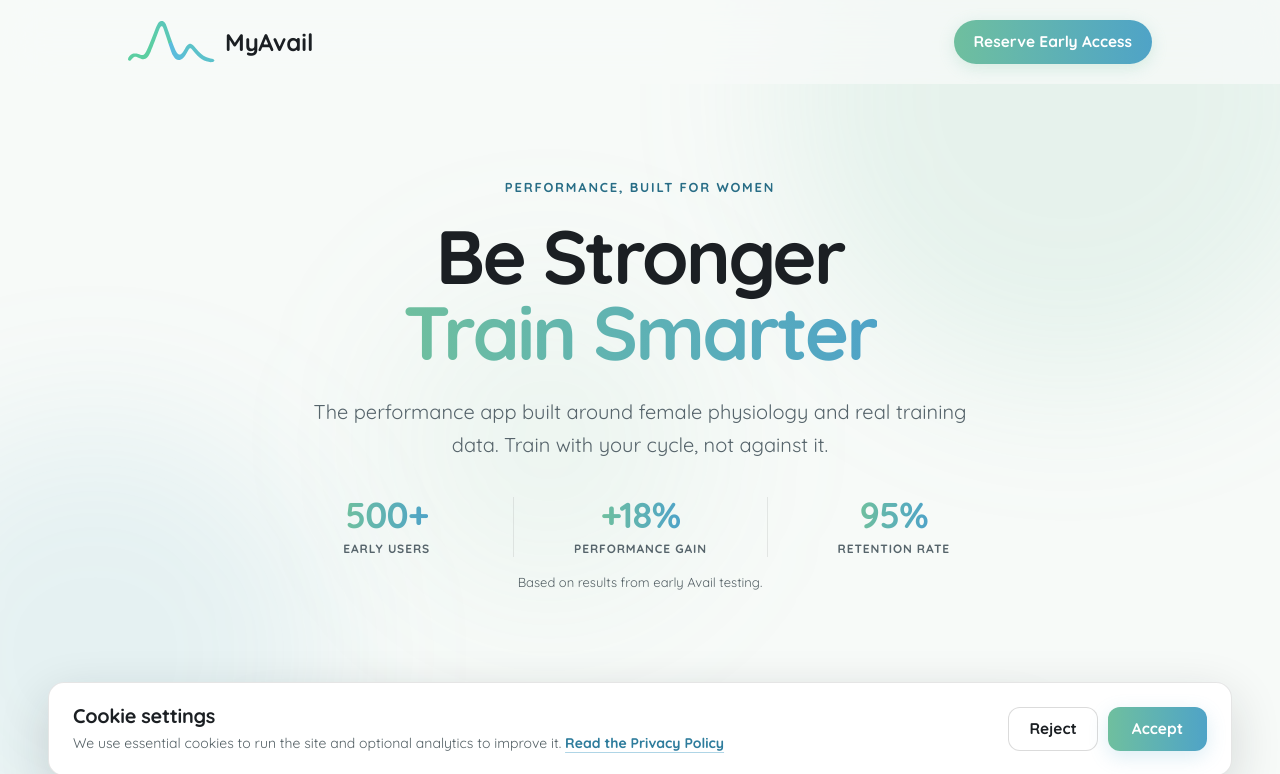
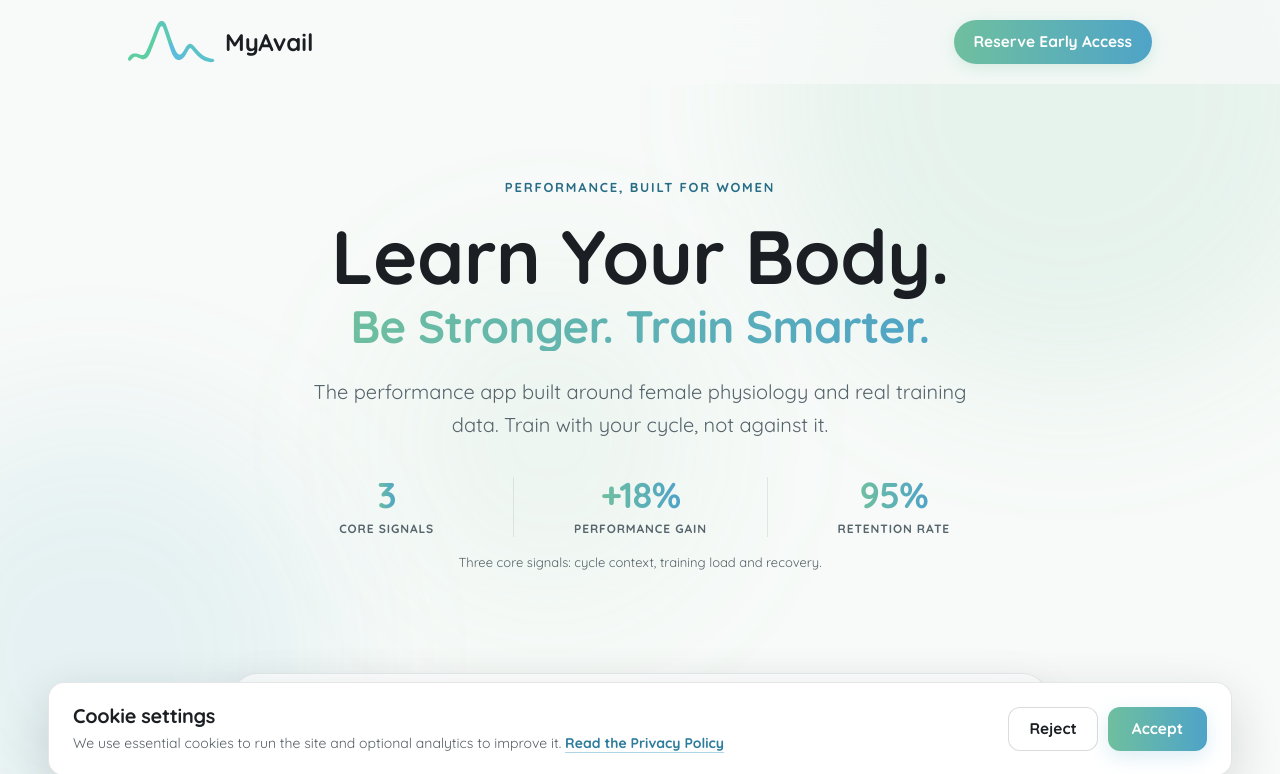
Before and after one commit to AvailHQ/Avail-B2C, a React (Vite) app: page / in a window 1280 px wide. Shown: the top 774 px of the page. Built offline with nearby package versions, Linux system fonts and the light colour scheme; no server answers; a web font is replaced by a local one.

Commit message:
Refine hero message hierarchy

```diff
--- a/src/components/landing/HeroSection.tsx
+++ b/src/components/landing/HeroSection.tsx
@@ -10,10 +10,13 @@ export function HeroSection() {
         Performance, built for women
       </p>
 
-      <h1 className="fade-up fade-up-delay-1 mx-auto mb-6 max-w-[900px] text-[clamp(2.5rem,1.75rem+3.7vw,5.125rem)] leading-[1.02] font-black tracking-[-0.035em] text-[#1B1F23]">
-        Be Stronger
-        <br />
-        <span className={gradientText}>Train Smarter</span>
+      <h1 className="fade-up fade-up-delay-1 mx-auto mb-6 max-w-[1100px] font-black tracking-[-0.035em] text-[#1B1F23]">
+        <span className="block text-[clamp(2.7rem,1.75rem+3.7vw,5.125rem)] leading-[1.02]">
+          Learn Your Body.
+        </span>
+        <span className={`${gradientText} mt-2 block whitespace-nowrap text-[clamp(1.25rem,0.72rem+2.65vw,3.6rem)] leading-[1.08]`}>
+          Be Stronger. Train Smarter.
+        </span>
       </h1>
 
       <p className="type-lead fade-up fade-up-delay-2 mx-auto mb-9 max-w-[680px] font-normal text-[#56646B]">
@@ -24,7 +27,7 @@ export function HeroSection() {
       <div className="fade-up fade-up-delay-3">
         <div className="mx-auto grid max-w-[760px] grid-cols-3 gap-0">
           {[
-            ["500+", "Early users"],
+            ["3", "Core signals"],
             ["+18%", "Performance gain"],
             ["95%", "Retention rate"],
           ].map(([value, label], index) => (
@@ -44,7 +47,7 @@ export function HeroSection() {
           ))}
         </div>
         <p className="type-caption mt-4 text-[#556166]">
-          Based on results from early Avail testing.
+          Three core signals: cycle context, training load and recovery.
         </p>
       </div>
     </section>
```
Also changed, not shown: qa-assets/hero-usd5-desktop.png (added), 2 other files (tests, documents, lock files or other folders).
